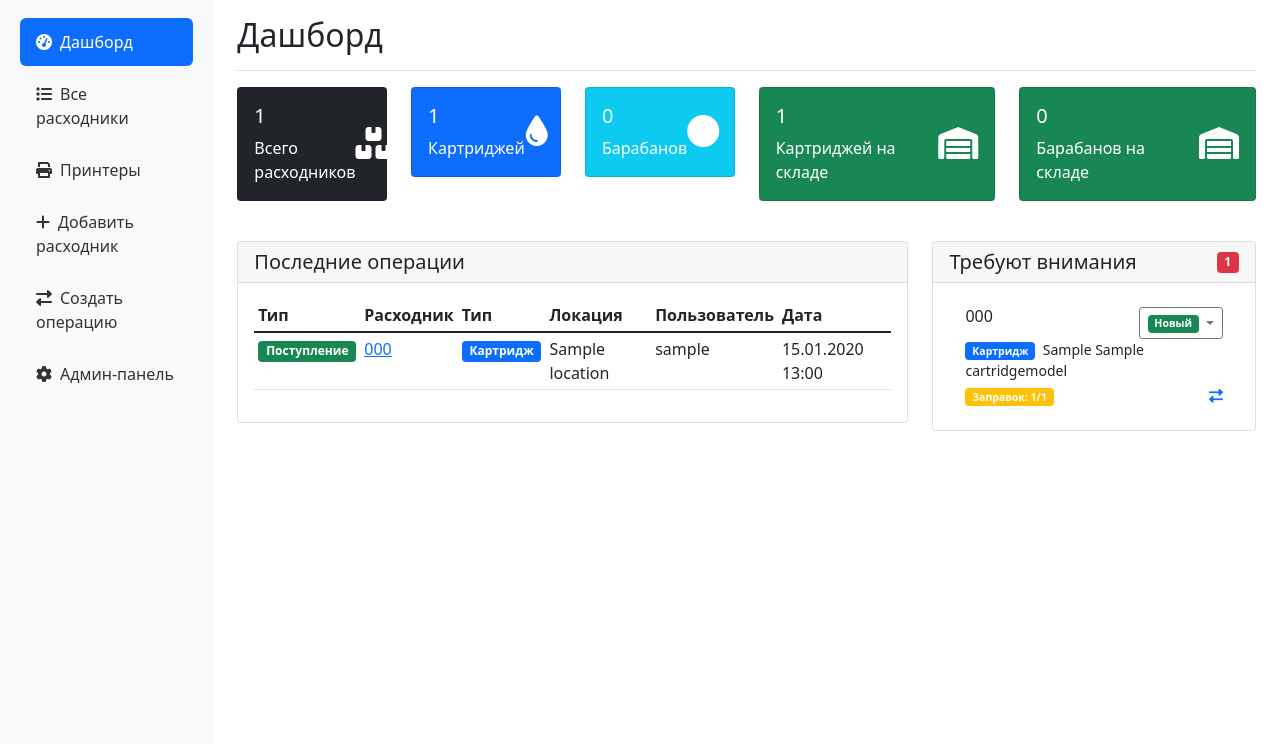
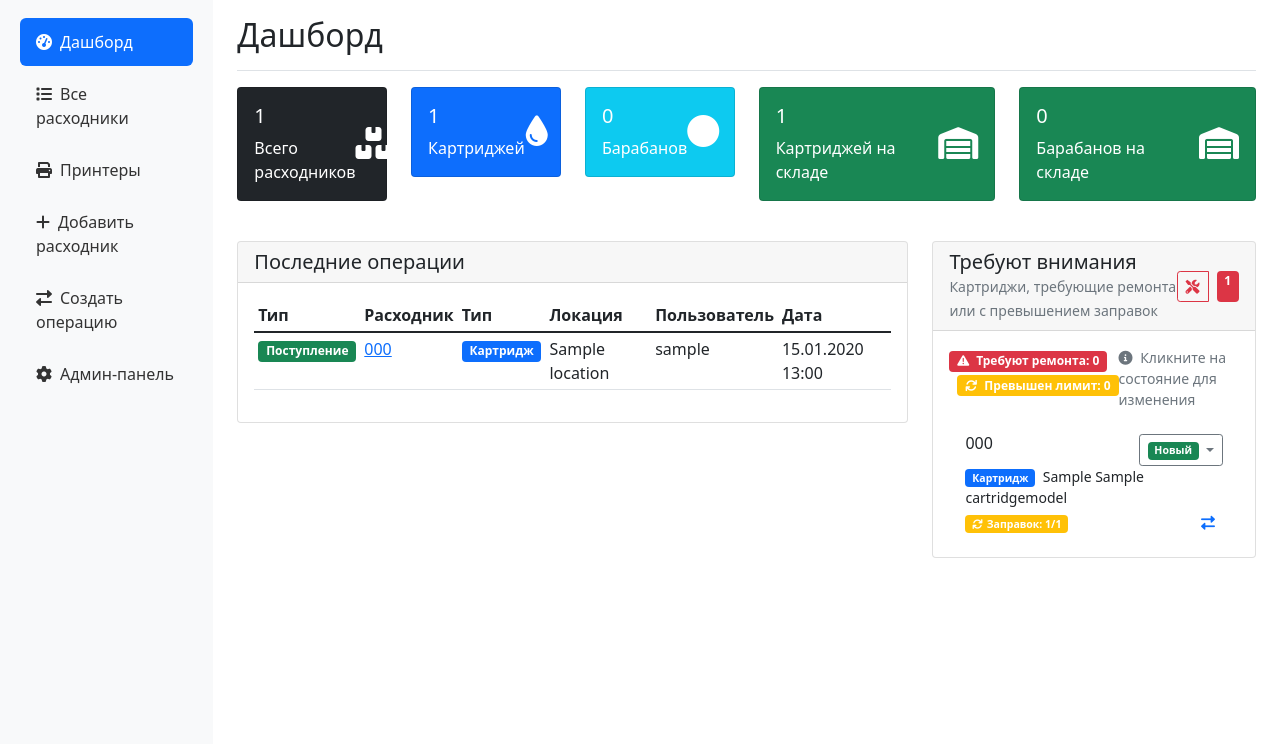
Before and after one commit to k1slee/cartridge_tracker, a Django app: page / in a window 1280 px wide. Shown: the part 56-800 px from the top of the page. Run offline with Django 5.2, Linux system fonts and the light colour scheme; a user stored in the database is signed in; tables that the repository leaves empty hold one stand-in row (values such as "Sample post").

Commit message:
добавлена возможность отправить все картриджи, требующие внимания на заправку одним действием

```diff
--- a/cartridges/templates/cartridges/dashboard.html
+++ b/cartridges/templates/cartridges/dashboard.html
@@ -149,16 +149,48 @@
 <div class="col-md-4">
     <div class="card">
         <div class="card-header d-flex justify-content-between align-items-center">
+            <div>
                 <h5 class="card-title mb-0">Требуют внимания</h5>
-                <span class="badge bg-danger">{{ attention_consumables.count }}</span>
+                <small class="text-muted">Картриджи, требующие ремонта или с превышением заправок</small>
+            </div>
+            <div class="btn-group" role="group">
+                <button class="btn btn-sm btn-outline-danger"
+                        id="bulk-service-btn"
+                        title="Отправить все картриджи, требующие ремонта, на заправку">
+                    <i class="fas fa-tools"></i>
+                </button>
+                <span class="badge bg-danger ms-2">{{ attention_consumables.count }}</span>
+            </div>
         </div>
         <div class="card-body">
             {% if attention_consumables %}
+            <div class="d-flex justify-content-between mb-3">
+                <div>
+                    <span class="badge bg-danger">
+                        <i class="fas fa-exclamation-triangle me-1"></i>
+                        Требуют ремонта: {{ needs_repair_count }}
+                    </span>
+                    <span class="badge bg-warning ms-2">
+                        <i class="fas fa-refresh me-1"></i>
+                        Превышен лимит: {{ max_refills_count }}
+                    </span>
+                </div>
+                <small class="text-muted">
+                    <i class="fas fa-info-circle me-1"></i>
+                    Кликните на состояние для изменения
+                </small>
+            </div>
+
             <div class="list-group list-group-flush" id="attention-list">
                 {% for consumable in attention_consumables %}
-                    <div class="list-group-item">
+                <div class="list-group-item {% if consumable.condition == 'needs_repair' %}border-start border-3 border-danger{% endif %}">
                     <div class="d-flex w-100 justify-content-between">
-                            <h6 class="mb-1">{{ consumable.serial_number }}</h6>
+                        <h6 class="mb-1">
+                            {% if consumable.condition == 'needs_repair' %}
+                            <i class="fas fa-exclamation-circle text-danger me-1"></i>
+                            {% endif %}
+                            {{ consumable.serial_number }}
+                        </h6>
                         <div class="dropdown">
                             <button class="btn btn-sm btn-outline-secondary dropdown-toggle"
                                     type="button"
@@ -210,6 +242,13 @@
                                 </li>
                                 <li><hr class="dropdown-divider"></li>
                                 <li>
+                                    <a class="dropdown-item text-danger send-to-service-btn"
+                                       href="#"
+                                       data-cartridge-id="{{ consumable.pk }}">
+                                        <i class="fas fa-tools me-2"></i>Отправить на заправку
+                                    </a>
+                                </li>
+                                <li>
                                     <a class="dropdown-item"
                                        href="{% url 'cartridges:cartridge_detail' consumable.pk %}">
                                         <i class="fas fa-eye me-2"></i>Подробнее
@@ -227,17 +266,22 @@
                     <small class="text-muted d-flex justify-content-between">
                         <span>
                             {% if consumable.condition == 'needs_repair' %}
-                                <span class="badge bg-danger">Требует ремонта</span>
+                            <span class="badge bg-danger">
+                                <i class="fas fa-wrench me-1"></i>Требует ремонта
+                            </span>
                             {% else %}
                             <span class="badge bg-warning">
-                                    Заправок: {{ consumable.refill_count }}/{{ consumable.model.max_refills }}
+                                <i class="fas fa-refresh me-1"></i>Заправок: {{ consumable.refill_count }}/{{ consumable.model.max_refills }}
                             </span>
                             {% endif %}
                         </span>
+                        <div>
                             <a href="{% url 'cartridges:operation_create_for_cartridge' consumable.pk %}"
-                               class="text-decoration-none">
-                                <i class="fas fa-exchange-alt" title="Создать операцию"></i>
+                               class="text-decoration-none me-2"
+                               title="Создать операцию">
+                                <i class="fas fa-exchange-alt"></i>
                             </a>
+                        </div>
                     </small>
                 </div>
                 {% endfor %}
@@ -245,9 +289,13 @@
 
             {% if attention_consumables.count > 10 %}
             <div class="mt-3 text-center">
+                <a href="{% url 'cartridges:cartridge_list' %}?condition=needs_repair"
+                   class="btn btn-sm btn-outline-danger me-2">
+                    <i class="fas fa-wrench me-1"></i>Все требующие ремонта
+                </a>
                 <a href="{% url 'cartridges:cartridge_list' %}?needs_attention=1"
                    class="btn btn-sm btn-outline-primary">
-                        <i class="fas fa-list me-1"></i>Показать все ({{ attention_consumables.count }})
+                    <i class="fas fa-list me-1"></i>Все требующие внимания
                 </a>
             </div>
             {% endif %}
@@ -261,10 +309,101 @@
         </div>
     </div>
 </div>
-</div>
 {% endblock %}
 
 {% block scripts %}
+
+<script>// Массовая отправка на заправку
+document.getElementById('bulk-service-btn').addEventListener('click', function() {
+    if (!confirm('Отправить ВСЕ картриджи, требующие ремонта, на заправку?\n\nЭта операция изменит их статус на "На заправке" и создаст операции перемещения.')) {
+        return;
+    }
+
+    const button = this;
+    const originalHtml = button.innerHTML;
+    button.innerHTML = '<i class="fas fa-spinner fa-spin"></i>';
+    button.disabled = true;
+
+    fetch('/cartridges/bulk-send-to-service/', {
+        method: 'POST',
+        headers: {
+            'Content-Type': 'application/x-www-form-urlencoded',
+            'X-CSRFToken': getCookie('csrftoken')
+        }
+    })
+    .then(response => response.json())
+    .then(data => {
+        if (data.success) {
+            showNotification('success', data.message);
+
+            // Обновляем статистику
+            if (data.count > 0) {
+                setTimeout(() => {
+                    location.reload(); // Перезагружаем страницу для обновления данных
+                }, 2000);
+            }
+        } else {
+            showNotification('error', data.error || 'Ошибка при отправке на заправку');
+            button.innerHTML = originalHtml;
+            button.disabled = false;
+        }
+    })
+    .catch(error => {
+        showNotification('error', 'Ошибка сети');
+        console.error('Error:', error);
+        button.innerHTML = originalHtml;
+        button.disabled = false;
+    });
+});
+
+// Отправка одного картриджа на заправку
+document.querySelectorAll('.send-to-service-btn').forEach(btn => {
+    btn.addEventListener('click', function(e) {
+        e.preventDefault();
+        e.stopPropagation();
+
+        const cartridgeId = this.getAttribute('data-cartridge-id');
+
+        if (!confirm('Отправить этот картридж на заправку?\n\nСтатус будет изменен на "На заправке".')) {
+            return;
+        }
+
+        const dropdown = this.closest('.dropdown');
+        const button = dropdown.querySelector('.dropdown-toggle');
+        const badge = dropdown.querySelector('.badge');
+
+        const originalBadge = badge.innerHTML;
+        badge.innerHTML = '<i class="fas fa-spinner fa-spin"></i>';
+
+        fetch(`/cartridges/${cartridgeId}/send-to-service/`, {
+            method: 'POST',
+            headers: {
+                'Content-Type': 'application/x-www-form-urlencoded',
+                'X-CSRFToken': getCookie('csrftoken')
+            }
+        })
+        .then(response => response.json())
+        .then(data => {
+            if (data.success) {
+                showNotification('success', data.message);
+                // Закрываем dropdown и обновляем страницу через 1 секунду
+                const bsDropdown = bootstrap.Dropdown.getInstance(button);
+                if (bsDropdown) {
+                    bsDropdown.hide();
+                }
+                setTimeout(() => location.reload(), 1000);
+            } else {
+                badge.innerHTML = originalBadge;
+                showNotification('error', data.error || 'Ошибка при отправке');
+            }
+        })
+        .catch(error => {
+            badge.innerHTML = originalBadge;
+            showNotification('error', 'Ошибка сети');
+            console.error('Error:', error);
+        });
+    });
+});</script>
 <script>
 document.addEventListener('DOMContentLoaded', function() {
     // Обработчик изменения состояния
--- a/cartridges/urls.py
+++ b/cartridges/urls.py
@@ -20,4 +20,6 @@ urlpatterns = [
     path('api/locations-by-operation/', views.get_locations_by_operation_type, name='locations_by_operation'),
     path('api/search-models/', views.search_cartridge_models, name='search_models'),
     path('cartridges/<int:pk>/update-condition/', views.update_cartridge_condition, name='update_cartridge_condition'),
+    path('cartridges/bulk-send-to-service/', views.bulk_send_to_service, name='bulk_send_to_service'),
+    path('cartridges/<int:pk>/send-to-service/', views.send_to_service, name='send_to_service'),
 ]
--- a/cartridges/views.py
+++ b/cartridges/views.py
@@ -25,18 +25,33 @@ def dashboard(request):
     # Последние операции
     recent_operations = Operation.objects.select_related('cartridge', 'user')[:10]
 
-    # Картриджи и барабаны, требующие внимания - УБИРАЕМ ОГРАНИЧЕНИЕ [:5] или [:8]
+    # Картриджи и барабаны, требующие внимания
     attention_consumables = Cartridge.objects.filter(
         Q(condition='needs_repair') |
         Q(refill_count__gte=F('model__max_refills'))
-    ).order_by('-condition', '-refill_count')  # Сортируем по важности
+    ).order_by('-condition', '-refill_count')
+
+    # Дополнительная статистика для кнопки
+    needs_repair_count = Cartridge.objects.filter(
+        condition='needs_repair',
+        current_status__in=['in_stock', 'installed']
+    ).count()
+
+    max_refills_count = Cartridge.objects.filter(
+        refill_count__gte=F('model__max_refills'),
+        condition='needs_repair'
+    ).count()
 
     context = {
         'stats': stats,
         'recent_operations': recent_operations,
         'attention_consumables': attention_consumables,
+        'needs_repair_count': needs_repair_count,
+        'max_refills_count': max_refills_count,
     }
     return render(request, 'cartridges/dashboard.html', context)
+
+
 @login_required
 def cartridge_list(request):
     """Список всех расходников с фильтрацией по типу"""
@@ -338,3 +353,129 @@ def get_condition_badge_class(condition):
         'needs_repair': 'bg-warning'
     }
     return badge_classes.get(condition, 'bg-secondary')
+
+
+
+from django.views.decorators.http import require_POST
+
+@login_required
+@require_POST
+def bulk_send_to_service(request):
+    """Массовая отправка картриджей на заправку"""
+    try:
+        # Находим все картриджи, требующие ремонта
+        cartridges_to_service = Cartridge.objects.filter(
+            condition='needs_repair',
+            current_status__in=['in_stock', 'installed']  # Только те, что на складе или установлены
+        )
+
+        count = 0
+        errors = []
+
+        # Находим локацию сервисного центра
+        service_center = Location.objects.filter(type='service', is_active=True).first()
+        if not service_center:
+            return JsonResponse({
+                'success': False,
+                'error': 'Не найден активный сервисный центр'
+            })
+
+        for cartridge in cartridges_to_service:
+            try:
+                # Сохраняем текущую локацию
+                from_location = cartridge.current_location
+
+                # Обновляем статус картриджа
+                cartridge.current_status = 'at_service'
+                cartridge.current_location = service_center
+                cartridge.save()
+
+                # Создаём операцию
+                Operation.objects.create(
+                    operation_type='issue_service',
+                    cartridge=cartridge,
+                    from_location=from_location,
+                    to_location=service_center,
+                    user=request.user,
+                    reason='Массовая отправка на заправку',
+                    notes='Картридж требует ремонта, отправлен автоматически'
+                )
+
+                count += 1
+
+            except Exception as e:
+                errors.append(f"{cartridge.serial_number}: {str(e)}")
+                continue
+
+        return JsonResponse({
+            'success': True,
+            'message': f'Успешно отправлено {count} картриджей на заправку',
+            'count': count,
+            'errors': errors if errors else None
+        })
+
+    except Exception as e:
+        return JsonResponse({
+            'success': False,
+            'error': str(e)
+        }, status=500)
+
+@login_required
+@require_POST
+def send_to_service(request, pk):
+    """Отправка одного картриджа на заправку"""
+    try:
+        cartridge = get_object_or_404(Cartridge, pk=pk)
+
+        # Проверяем, можно ли отправить на заправку
+        if cartridge.current_status == 'disposed':
+            return JsonResponse({
+                'success': False,
+                'error': 'Нельзя отправить списанный картридж'
+            })
+
+        if cartridge.current_status == 'at_service':
+            return JsonResponse({
+                'success': False,
+                'error': 'Картридж уже на заправке'
+            })
+
+        # Находим локацию сервисного центра
+        service_center = Location.objects.filter(type='service', is_active=True).first()
+        if not service_center:
+            return JsonResponse({
+                'success': False,
+                'error': 'Не найден активный сервисный центр'
+            })
+
+        # Сохраняем текущую локацию
+        from_location = cartridge.current_location
+
+        # Обновляем статус картриджа
+        cartridge.current_status = 'at_service'
+        cartridge.current_location = service_center
+        cartridge.save()
+
+        # Создаём операцию
+        Operation.objects.create(
+            operation_type='issue_service',
+            cartridge=cartridge,
+            from_location=from_location,
+            to_location=service_center,
+            user=request.user,
+            reason='Отправка на заправку',
+            notes=f'Картридж отправлен на ремонт/заправку. Состояние: {cartridge.get_condition_display()}'
+        )
+
+        return JsonResponse({
+            'success': True,
+            'message': f'Картридж {cartridge.serial_number} отправлен на заправку',
+            'status': cartridge.current_status,
+            'status_display': cartridge.get_current_status_display()
+        })
+
+    except Exception as e:
+        return JsonResponse({
+            'success': False,
+            'error': str(e)
+        }, status=500)
```
Lines whose indentation alone changed are shown as unchanged.
